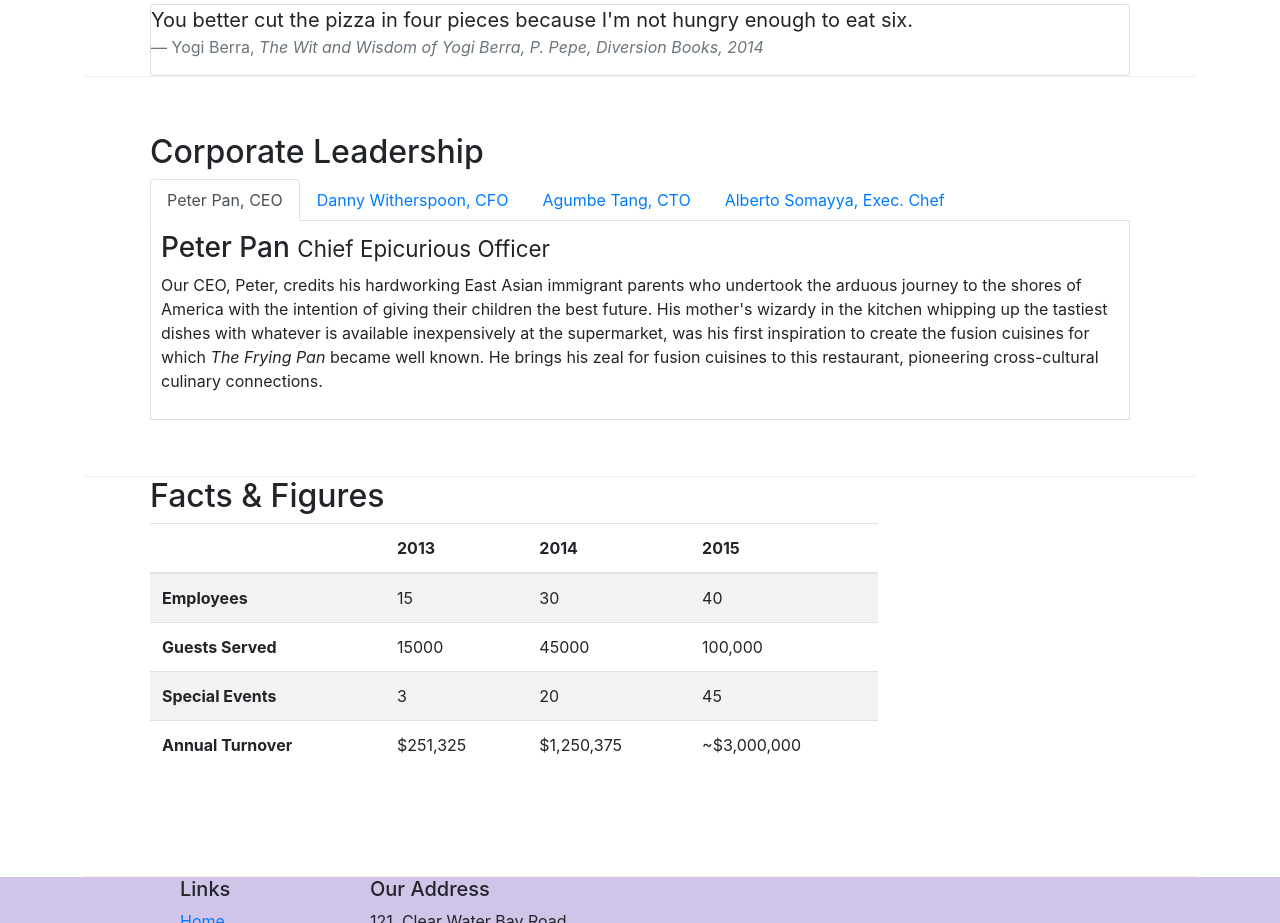
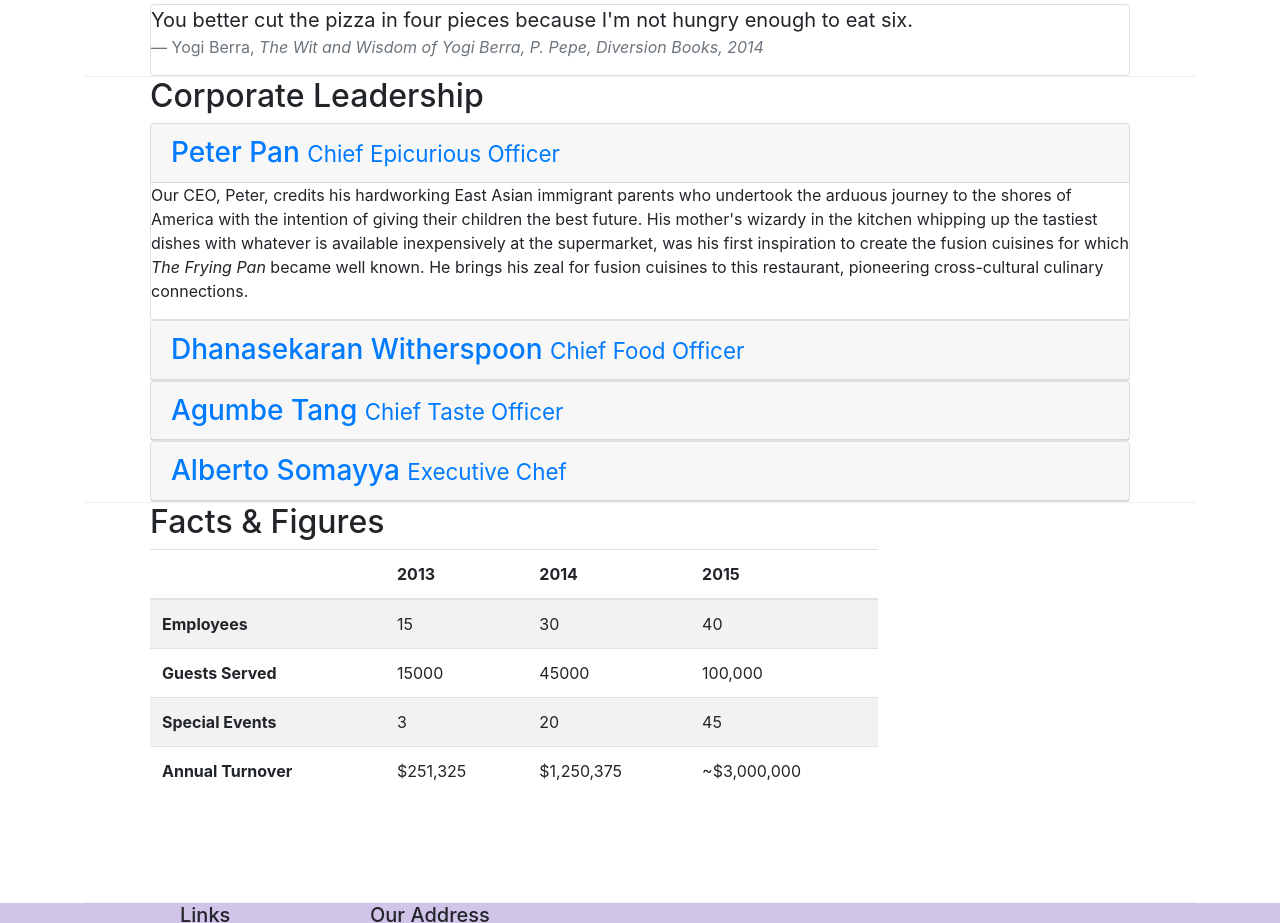
Before and after one commit to Satyendra07/bootstrap-dev, a website: page aboutus.html in a window 1280 px wide. Shown: the part 780-1703 px from the top of the page. Drawn offline with nearby package versions, Linux system fonts and the light colour scheme; files that its build step writes are made by us from their sources.

Commit message:
accordian

```diff
--- a/aboutus.html
+++ b/aboutus.html
@@ -107,42 +107,64 @@
         <div class="row row-content align-items-center">
             <div class="col">
                 <h2>Corporate Leadership</h2>
-                <ul class="nav nav-tabs">
-                    <li class="nav-item">
-                      <a class="nav-link active" href="#peter"
-                        role="tab" data-toggle="tab">Peter Pan, CEO</a>
-                    </li>
-                    <li class="nav-item">
-                      <a class="nav-link" href="#danny" role="tab"
-                        data-toggle="tab">Danny Witherspoon, CFO</a>
-                    </li>
-                    <li class="nav-item">
-                      <a class="nav-link" href="#agumbe"role="tab"
-                        data-toggle="tab">Agumbe Tang, CTO</a>
-                    </li>
-                    <li class="nav-item">
-                      <a class="nav-link" href="#alberto" role="tab"
-                        data-toggle="tab">Alberto Somayya, Exec. Chef</a>
-                    </li>
-                </ul>
+                    <div id="accordion" role="tablist">
+                            <div class="card">
+                                    <div class="card-header" role="tab" id="peterhead">
+                                    <h3 class="mb-0">
+                                        <a data-toggle="collapse" data-parent="#accordion" href="#peter">
+                                        Peter Pan <small>Chief Epicurious Officer</small>
+                                        </a>
+                                    </h3>
+                                 </div>
+                                 <div role="tabpanel" class="collapse show" id="peter">
+                                        <div class="card-block">
+                                        <p class="hidden-xs-down">Our CEO, Peter, credits his hardworking East Asian immigrant parents who undertook the arduous journey to the shores of America with the intention of giving their children the best future. His mother's wizardy in the kitchen whipping up the tastiest dishes with whatever is available inexpensively at the supermarket, was his first inspiration to create the fusion cuisines for which <em>The Frying Pan</em> became well known. He brings his zeal for fusion cuisines to this restaurant, pioneering cross-cultural culinary connections.</p>
+                                        </div>
+                                    </div>
+                            </div>
+                            <div class="card">
+                                <div class="card-header" role="tab" id="dannyhead">
+                                    <h3 class="mb-0">
+                                        <a class="collapsed" data-toggle="collapse" data-parent="#accordion" href="#danny">
+                                        Dhanasekaran Witherspoon <small>Chief Food Officer</small>
+                                        </a>
+                                    </h3>
+                                </div>
+                                <div role="tabpanel" class="collapse" id="danny">
+                                    <div class="card-block">
+                                    <p class="hidden-xs-down">Our CFO, Danny, as he is affectionately referred to by his colleagues, comes from a long established family tradition in farming and produce. His experiences growing up on a farm in the Australian outback gave him great appreciation for varieties of food sources. As he puts it in his own words, <em>Everything that runs, wins, and everything that stays, pays!</em></p>
+                                    </div>
+                                </div>
+                            </div>
+                            <div class="card">
+                                    <div class="card-header" role="tab" id="agumbehead">
+                                    <h3 class="mb-0">
+                                        <a class="collapsed" data-toggle="collapse" data-parent="#accordion" href="#agumbe">
+                                        Agumbe Tang <small>Chief Taste Officer</small>
+                                        </a>
+                                    </h3>
+                                </div>
+                                <div role="tabpanel" class="collapse" id="agumbe">
+                                    <div class="card-block">
+                                    <p class="hidden-xs-down">Blessed with the most discerning gustatory sense, Agumbe, our CTO, personally ensures that every dish that we serve meets his exacting tastes. Our chefs dread the tongue lashing that ensues if their dish does not meet his exacting standards. He lives by his motto, <em>You click only if you survive my lick.</em></p>
+                                    </div>
+                                </div>
+                            </div>
+                            <div class="card">
+                                    <div class="card-header" role="tab" id="albertohead">
+                                    <h3 class="mb-0">
+                                        <a class="collapsed" data-toggle="collapse" data-parent="#accordion" href="#alberto">
+                                        Alberto Somayya <small>Executive Chef</small>
+                                        </a>
+                                    </h3>
+                                </div>
+                                <div role="tabpanel" class="collapse" id="alberto">
+                                    <div class="card-block">
+                                    <p class="hidden-xs-down">Award winning three-star Michelin chef with wide International experience having worked closely with whos-who in the culinary world, he specializes in creating mouthwatering Indo-Italian fusion experiences. He says, <em>Put together the cuisines from the two craziest cultures, and you get a winning hit! Amma Mia!</em></p>
+                                    </div>
+                                </div>
+                            </div>
 
-                    <div class="tab-content">
-                            <div role="tabpanel" class="tab-pane fade show active" id="peter">
-                                <h3>Peter Pan <small>Chief Epicurious Officer</small></h3>
-                                <p class="hidden-sm-down">Our CEO, Peter, credits his hardworking East Asian immigrant parents who undertook the arduous journey to the shores of America with the intention of giving their children the best future. His mother's wizardy in the kitchen whipping up the tastiest dishes with whatever is available inexpensively at the supermarket, was his first inspiration to create the fusion cuisines for which <em>The Frying Pan</em> became well known. He brings his zeal for fusion cuisines to this restaurant, pioneering cross-cultural culinary connections.</p>
-                            </div>
-                            <div role="tabpanel" class="tab-pane fade show " id="danny">
-                                <h3>Dhanasekaran Witherspoon <small>Chief Food Officer</small></h3>
-                                <p class="hidden-sm-down">Our CFO, Danny, as he is affectionately referred to by his colleagues, comes from a long established family tradition in farming and produce. His experiences growing up on a farm in the Australian outback gave him great appreciation for varieties of food sources. As he puts it in his own words, <em>Everything that runs, wins, and everything that stays, pays!</em></p>
-                            </div>
-                            <div role="tabpanel" class="tab-pane fade show " id="agumbe">
-                                <h3>Agumbe Tang <small>Chief Taste Officer</small></h3>
-                                <p class="hidden-sm-down">Blessed with the most discerning gustatory sense, Agumbe, our CTO, personally ensures that every dish that we serve meets his exacting tastes. Our chefs dread the tongue lashing that ensues if their dish does not meet his exacting standards. He lives by his motto, <em>You click only if you survive my lick.</em></p>
-                            </div>
-                            <div role="tabpanel" class="tab-pane fade show " id="alberto">
-                                <h3>Alberto Somayya <small>Executive Chef</small></h3>
-                                <p class="hidden-sm-down">Award winning three-star Michelin chef with wide International experience having worked closely with whos-who in the culinary world, he specializes in creating mouthwatering Indo-Italian fusion experiences. He says, <em>Put together the cuisines from the two craziest cultures, and you get a winning hit! Amma Mia!</em></p>
-                            </div>
                     </div>
             </div>
         </div>
```
